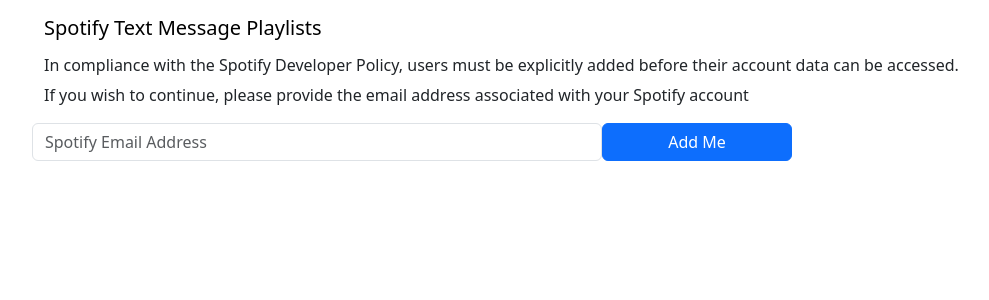
After one commit to mattobrado/spotify-SMS-bot, a Flask app: page /sign-up in a window 1280 px wide. The commit adds this page. Shown: the top 300 px of the page, without its empty margins (38-1027 px from the left). Run offline with Flask 2, Linux system fonts and the light colour scheme; some libraries are stand-ins or nearby versions.

Commit message:
fix: added templates to ask for new user's emailaddress

```diff
--- a/app.py
+++ b/app.py
@@ -8,14 +8,14 @@ import os
 
 # from my_secrets import SECRET_KEY
 from models import GuestUser, HostUser, Playlist, connect_db, db
-from forms import PhoneForm, CreatePlaylistForm, load_select_playlist_form_choices
-from sms import ask_for_playlist_key, invalid_playlist_key_notification, playlist_key_success_notification
+from forms import EmailForm, PhoneForm, CreatePlaylistForm, load_select_playlist_form_choices
+from sms import ask_for_playlist_key, invalid_playlist_key_notification, playlist_key_success_notification, send_request_access_message
 from spotify import AUTHORIZATION_URL, add_tracks_to_playlist, get_or_create_guest_user, get_or_create_host_user, get_playlist_key_from_message, get_track_ids_from_message, create_playlist, get_auth_tokens
 
 
 app = Flask(__name__) # Create Flask object
 
-app.config['SQLALCHEMY_DATABASE_URI'] = os.environ.get('DATABASE_URL'.replace("://", "ql://", 1),'postgresql:///spotify_sms_playlist').replace("://", "ql://", 1) # PSQL database
+app.config['SQLALCHEMY_DATABASE_URI'] = os.environ.get('DATABASE_URL','postgres:///spotify_sms_playlist').replace("://", "ql://", 1) # PSQL database
 
 app.config['SQLALCHEMY_TRACK_MODIFICATIONS'] = False # Don't track modifications
 app.config['SECRET_KEY'] = os.environ.get('SECRET_KEY', 'calebshouse') # SECRET_KEY for debug toolbar
@@ -35,6 +35,23 @@ def root():
 
   return redirect('/authorize')
 
+@app.route('/sign-up', methods=['GET', 'POST'])
+def sign_up():
+  """"""
+
+  form = EmailForm()
+
+  if form.validate_on_submit():
+    send_request_access_message(form.email.data)
+    return redirect('/thanks')
+  return render_template('request_access/email.html',form=form)
+
+@app.route('/thanks', methods=['GET', 'POST'])
+def thanks():
+  """"""
+
+  return render_template('request_access/thanks.html')
+
 # -------------------------- AUTHORIZATION/LOGIN ---------------------------
 
 @app.route('/authorize', methods=['GET', 'POST'])
@@ -47,16 +64,16 @@ def get_authorization():
 @app.route('/login')
 def login():
   """Use code from spotify redirect to get authorizion and retrive or ceate a HostUser"""
-  print('1')
+
   code = request.args['code'] # Get code returned from authorization
-  print('2')
   auth_data = get_auth_tokens(code) # Get authorization header
-  print('3')
-  print(f"auth data: {auth_data}")
   host_user = get_or_create_host_user(auth_data) # Get or create a HostUser based on their spotify profile data
-  print('4')
+
+  # If we couldn't get user data we need to manulally
+  if not host_user:
+    return redirect('/sign-up')
+
   session['host_user_id'] = host_user.id # Save host_user_id in session
-  print('5')
   return redirect('/profile')
 
 
@@ -82,7 +99,6 @@ def redirect_to_active_playlist():
 
   # If the user soes not have a phone number, rediect the the phone number form
   if not host_user.phone_number:
-    flash('Enter your phone number to create a playlist', 'warning')
     return redirect('/phone')
 
   playlist_id = host_user.active_playlist_id # Get the users active playlist
@@ -258,8 +274,6 @@ def get_host_user_from_session():
   """Prevent users from jumping ahead to /profile without first authorizing"""
 
   if 'host_user_id' not in session:
-    flash('Please log in', 'warning')
     return None
-
   else:
     return HostUser.query.get_or_404(session['host_user_id']) # Get host_user using host_user_id in session
--- a/forms.py
+++ b/forms.py
@@ -1,12 +1,17 @@
 """WTForms"""
 
 from flask_wtf import FlaskForm
-from wtforms import StringField, SubmitField, SelectField
-from wtforms.validators import InputRequired, ValidationError, DataRequired, Regexp, Length
+from wtforms import StringField, SubmitField, SelectField, EmailField
+from wtforms.validators import InputRequired, ValidationError, DataRequired, Regexp, Length, Email
 import phonenumbers
+import email_validator
 
 from models import Playlist
 
+
+class EmailForm(FlaskForm):
+  """Form to get email"""
+  email = EmailField('Spotify Email Address', validators=[DataRequired(),Email()])
 
 class PhoneForm(FlaskForm):
   """PhoneForm was provided by Twilio"""
@@ -27,7 +32,7 @@ class CreatePlaylistForm(FlaskForm):
   """Form for creating a playlist"""
 
   title = StringField("New Playlist Title", validators=[InputRequired()])
-  key = StringField("Playlist Password. Your friends will use this to add tracks", validators=[DataRequired(), Regexp(r'^[\w.@+-]+$'), Length(min=3, max=12)])
+  key = StringField("Playlist Key. Your friends will use this to add tracks", validators=[DataRequired(), Regexp(r'^[\w.@+-]+$',message='Key cannot have spaces'), Length(min=3, max=12)])
 
   def validate_key(self, key):
     """Check that the key is not already taken"""
--- a/models.py
+++ b/models.py
@@ -15,7 +15,7 @@ class GuestUser(db.Model):
 
   __tablename__ = 'guest_users'
 
-  id = db.Column(db.Integer, primary_key=True)
+  id = db.Column(db.Text, primary_key=True)
   phone_number = db.Column(db.Text, unique=True)
   active_playlist_id = db.Column(db.Text)
   user_type = db.Column(db.String(32), nullable=False)
@@ -35,7 +35,7 @@ class HostUser(GuestUser):
 
   __tablename__ = 'host_users'
 
-  id = db.Column(db.Integer, db.ForeignKey('guest_users.id'), primary_key=True)
+  id = db.Column(db.Text, db.ForeignKey('guest_users.id'), primary_key=True)
   display_name = db.Column(db.Text, nullable=False)
   email = db.Column(db.Text, nullable=False, unique=True)
   url = db.Column(db.Text, nullable=False)
@@ -64,7 +64,7 @@ class Playlist(db.Model):
   url = db.Column(db.Text, nullable=False)
   endpoint = db.Column(db.Text, nullable=False)
 
-  owner_id = db.Column(db.Integer, db.ForeignKey('host_users.id'), nullable=False)
+  owner_id = db.Column(db.Text, db.ForeignKey('host_users.id'), nullable=False)
 
   tracks = db.relationship(
     'Track',
--- a/requirements.txt
+++ b/requirements.txt
@@ -5,6 +5,8 @@ certifi==2022.6.15
 cffi==1.15.1
 charset-normalizer==2.1.0
 click==8.1.3
+dnspython==2.2.1
+email-validator==1.2.1
 Flask==2.1.2
 Flask-Bcrypt==1.0.1
 Flask-DebugToolbar==0.13.1
--- a/spotify.py
+++ b/spotify.py
@@ -24,7 +24,7 @@ SPOTIFY_AUTH_URL= SPOTIFY_AUTH_BASE_URL + '/authorize'
 SPOTIFY_TOKEN_URL = SPOTIFY_AUTH_BASE_URL + '/api/token'
 
 SPOTIFY_API_URL = 'https://api.spotify.com/v1'
-USER_PROFILE_ENDPOINT = SPOTIFY_API_URL + '/me'
+
 
 SCOPE = 'user-read-email playlist-modify-public playlist-modify-private' # Scope of authorization
 
@@ -109,39 +109,48 @@ def make_authorized_api_call(host_user, endpoint, method='POST', data=None, para
 
 def get_or_create_host_user(auth_data):
   """Make a request to the spotify API and return a HostUser object"""
-  print('6')
+
   access_token = auth_data["access_token"]
   refresh_token = auth_data["refresh_token"]
-  print('7')
   auth_header = {"Authorization": f"Bearer {access_token}"}
-  print('8')
-  profile_data = requests.get(USER_PROFILE_ENDPOINT, headers=auth_header).json() # .json() to unpack
-  print('9')
-  # Get data from response
-  display_name = profile_data['display_name']
-  email = profile_data['email']
-  url = profile_data['external_urls']['spotify']
-  id = profile_data['id'] # Use same id as spotify
-  print('10')
-  host_user = HostUser.query.filter_by(email=email).first() # Check if the HostUser is already in the Database using email address
-  print('11')
-  # If the user is not in the database
-  if not host_user:
-    print('12a')
-    # Create HostUser object
-    host_user = HostUser(display_name=display_name, email=email, url=url, id=id, access_token=access_token, refresh_token=refresh_token)
-    db.session.add(host_user) # Add HostUser to Database
-    db.session.commit()
 
-  # If the HostUser already exits update the access token and refresh token
-  else:
-    print('12b')
-    host_user.access_token = access_token # Update access_token
-    host_user.refresh_token = refresh_token # Update access_token
-    db.session.add(host_user) # Update HostUser
-    db.session.commit()
 
-  return host_user # return the HostUser object
+  USER_PROFILE_ENDPOINT = SPOTIFY_API_URL + '/me'
+  profile_response = requests.get(USER_PROFILE_ENDPOINT, headers=auth_header) # .json() to unpack
+
+  print(profile_response)
+
+  # If we got 403 "forbidden" (if the spotify account is not added to our app, required because the spotify app is in development mode)
+  if profile_response.status_code == 403:
+    return None # Don't return a host_user.
+
+  # If request was successul (200)
+  elif profile_response.status_code == 200:
+    profile_data = profile_response.json()
+
+    # Get data from response
+    display_name = profile_data['display_name']
+    email = profile_data['email']
+    url = profile_data['external_urls']['spotify']
+    id = profile_data['id'] # Use same id as spotify
+
+    host_user = HostUser.query.filter_by(email=email).first() # Check if the HostUser is already in the Database using email address
+
+    # If the user is not in the database
+    if not host_user:
+      # Create HostUser object
+      host_user = HostUser(display_name=display_name, email=email, url=url, id=id, access_token=access_token, refresh_token=refresh_token)
+      db.session.add(host_user) # Add HostUser to Database
+      db.session.commit()
+
+    # If the HostUser already exits update the access token and refresh token
+    else:
+      host_user.access_token = access_token # Update access_token
+      host_user.refresh_token = refresh_token # Update access_token
+      db.session.add(host_user) # Update HostUser
+      db.session.commit()
+
+    return host_user # return the HostUser object
 
 
 def get_or_create_guest_user(phone_number):
--- a/templates/base.html
+++ b/templates/base.html
@@ -19,25 +19,18 @@
 <nav class="navbar navbar-expand-lg ">
   <div class="container">
     <a class="navbar-brand" href="/profile">Spotify Text Message Playlists</a>
-    <ul class="navbar-nav flex-row flex-wrap ms-md-auto justify-content-end">
-      <li class="nav-item">
-        <a class="nav-link" href="/playlists">My Playlists</a>
-      </li>
-      <li class="nav-item">
-        <a class="nav-link" href="/phone">Update Phone Number</a>
-      </li>
-    </ul>
+    {% block navbar_items %}
+    {% endblock %}
   </div>
 </nav>
-
+{% block logged_in_user %}
+{% endblock %}
 <div class="container">
-  <p class="lead"> Logged in as {% block user %}{% endblock %} <small>(<a class="text-muted"href="/log-out">log out</a>)</small></p>
   {% for category, message in get_flashed_messages(with_categories=True) %}
   <div class="alert alert-{{ category }}">{{ message }}</div>
   {% endfor %}
-
   {% block content %}
-  <!-- page content goes here -->
+    <!-- page content goes here -->
   {% endblock %}
 </div>
 {% block scripts %}
--- a/templates/phone.html
+++ b/templates/phone.html
@@ -1,11 +1,11 @@
-{% extends 'base.html' %}
+{% extends 'header.html' %}
 {% from 'bootstrap/form.html' import render_form %}
 
 {% block title %}{{ user.display_name }}{% endblock %}
 {% block user %}{{ user.display_name }}{% endblock %}
 
 {% block content %}
-<h1>Hello {{ user.display_name }}</h1>
+<h1>Enter your phone number to create a playlist</h1>
 <p>Your phone number is how we know which playlist to add songs to.</p>
 {{ render_form(form) }}
 {% endblock %}
--- a/templates/playlists.html
+++ b/templates/playlists.html
@@ -1,4 +1,4 @@
-{% extends 'base.html' %}
+{% extends 'header.html' %}
 
 {% block title %}{{ host_user.display_name }}{% endblock %}
 {% block user %}{{ host_user.display_name }}{% endblock %}
--- a/templates/profile.html
+++ b/templates/profile.html
@@ -1,4 +1,4 @@
-{% extends 'base.html' %}
+{% extends 'header.html' %}
 
 {% block title %}{{ host_user.display_name }}{% endblock %}
 {% block user %}{{ host_user.display_name }}{% endblock %}
--- /dev/null
+++ b/templates/request_access/email.html
@@ -0,0 +1,22 @@
+{% extends 'base.html' %}
+{% from 'bootstrap/form.html' import render_form %}
+
+{% block content %}
+<h6>In compliance with the Spotify Developer Policy, users must be explicitly added before their account data can be accessed.</h6>
+<p>If you wish to continue, please provide the email address associated with your Spotify account</p>
+<form method="POST">
+  {{ form.hidden_tag() }}
+  <div class="container"></div>
+    <div class="row">
+      {% for field in form if field.widget.input_type != 'hidden' %}
+        {% for error in field.errors %}
+          <span class="text-danger">{{ error }}</span>
+        {% endfor %}
+        {{ field(placeholder=field.label.text, class="form-control col-1 w-50") }}
+      {% endfor %}
+      <button class="btn btn-primary col-2">Add Me</button>
+    </div>
+  </div>
+</form>
+
+{% endblock %}
--- /dev/null
+++ b/templates/request_access/thanks.html
@@ -0,0 +1,6 @@
+{% extends 'base.html' %}
+
+{% block content %}
+<h1>Thanks</h1>
+<p>You will recieve an email when your account has been added.</p>
+{% endblock %}
```
Also changed, not shown: sms.py (+11 -0 lines), templates/header.html (added, +17 -0 lines).
